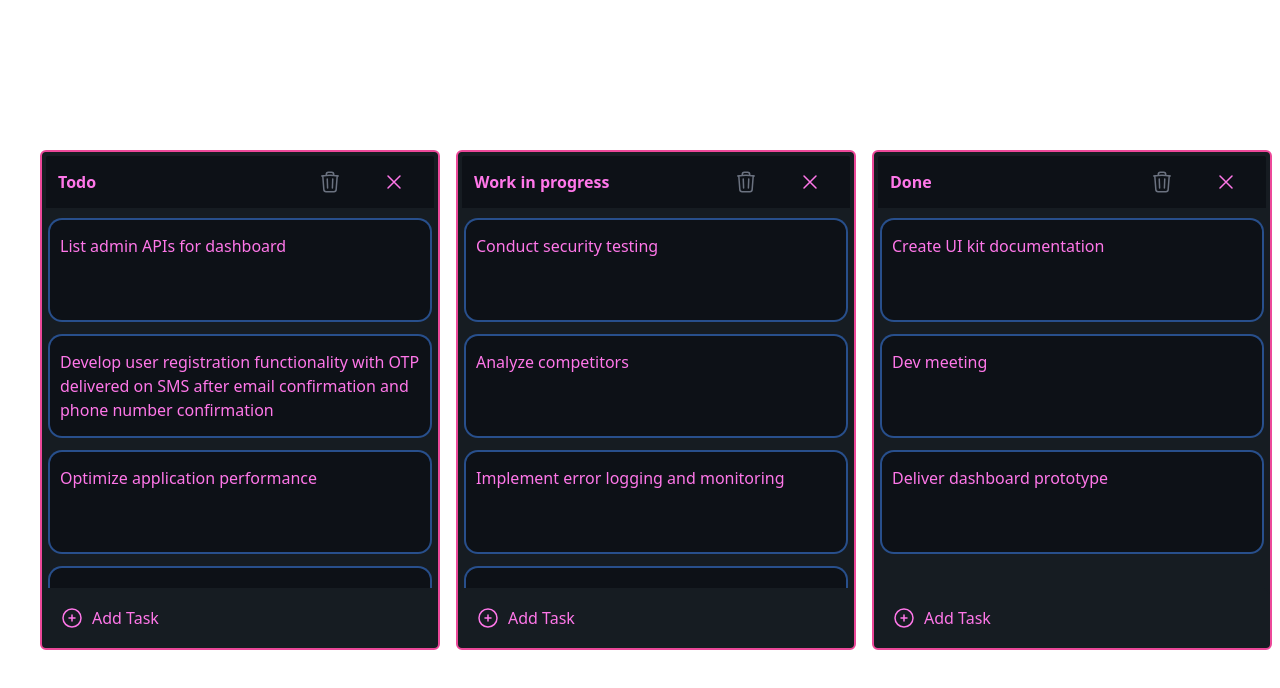
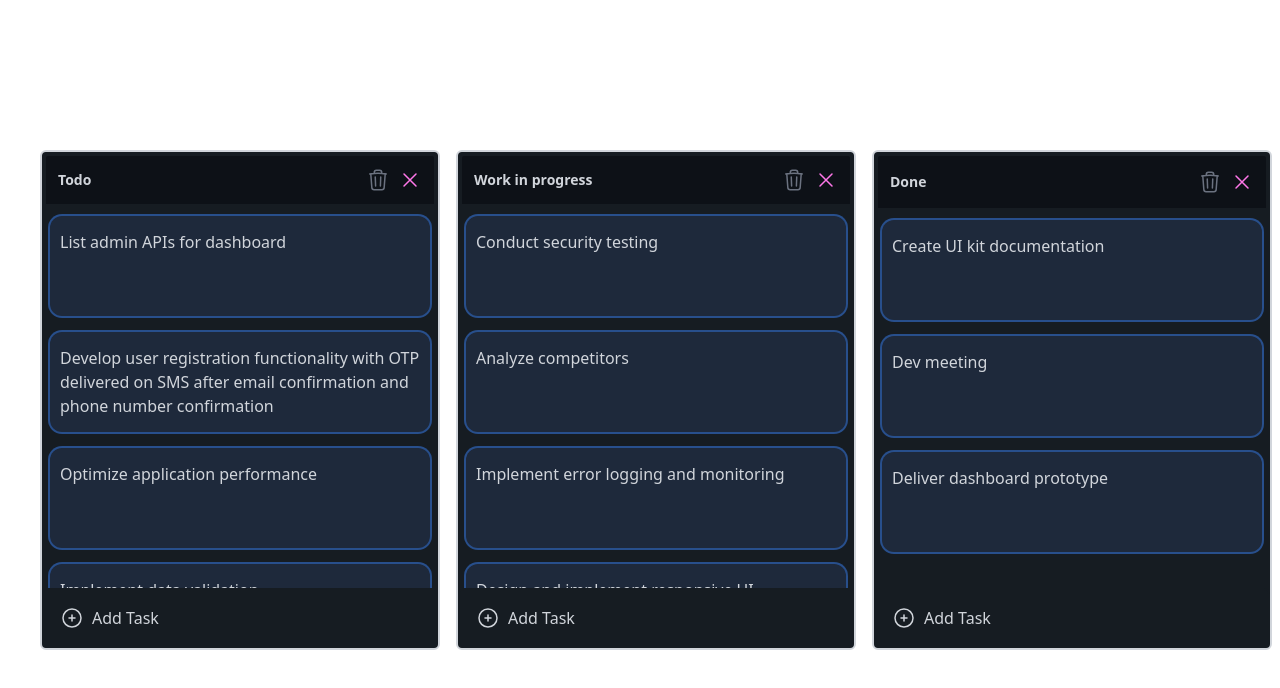
Before and after one commit to kema-ray/Kanban, a React (Vite) app: page / in a window 1280 px wide. Shown: the top 688 px of the page. Built offline with nearby package versions, Linux system fonts and the light colour scheme.

Commit message:
make changes to the components in the project

```diff
--- a/src/Redux/cardSlice.ts
+++ b/src/Redux/cardSlice.ts
@@ -43,7 +43,7 @@ const cardSlice = createSlice({
         addAllColumns(state, action: PayloadAction<Column[]>){
             action?.payload?.map((column) => state.columns.push(column));
         },
-        updateColumn(state, action:PayloadAction<{ columnId: string; newTitle: string }>) {
+        updateColumnTitle(state, action:PayloadAction<{ columnId: any; newTitle: string }>) {
             const { columnId, newTitle } = action.payload;
             const column = state.columns.find(col => col.id === columnId);
             if (column) {
@@ -67,7 +67,19 @@ const cardSlice = createSlice({
               column.tasks.push(newTasks);
             }
         },
-        updateNewTask(state, action: PayloadAction<{ taskId: string; newContent: string }>) {
+        updateTaskColumn(state, action: PayloadAction<{ taskId: any; newColumnId: any }>) {
+          const { taskId, newColumnId } = action.payload;
+
+          // Find the task and update its column
+          for (const column of state.columns) {
+              const task = column.tasks.find((t) => t.id === taskId);
+              if (task) {
+                  task.columnId = newColumnId;
+                  break;
+              }
+          }
+      },
+        updateNewTask(state, action: PayloadAction<{ taskId: any; newContent: string }>) {
             const { taskId, newContent } = action.payload;
             for (const column of state.columns) {
               const task = column.tasks.find(t => t.id === taskId);
@@ -77,7 +89,7 @@ const cardSlice = createSlice({
               }
             }
         },
-        deleteAddedTask(state, action: PayloadAction<{ taskId: string }>) {
+        deleteAddedTask(state, action: PayloadAction<{ taskId: any }>) {
             const { taskId } = action.payload;
             for (const column of state.columns) {
               column.tasks = column.tasks.filter(task => task.id !== taskId);
@@ -107,37 +119,27 @@ const cardSlice = createSlice({
               }
             }
           },
-        // dragAddedEvent(
-        //     state, action: PayloadAction<{taskID: string; fromColumnID:string; toColumnID: string;}>
-        // ) {
-        //     const {taskID, fromColumnID,toColumnID} = action.payload;
-        //     const fromColumn = state.columns.find((col) => col.id === fromColumnID);
-        //     const toColumn = state.columns.find((col) => col.id === toColumnID);
-
-        //     if (fromColumn && toColumn) {
-        //         const taskIndex = fromColumn.tasks.findIndex(
-        //           (task) => task.id === taskID
-        //         );
-
-        //         if (taskIndex !== -1) {
-        //           const task = fromColumn.tasks.splice(taskIndex, 1)[0];
-        //           toColumn.tasks.push(task);
-        //         }
-        //       }
-        //     },
+          clearTasksInColumn(state, action) {
+            const columnId = action.payload;
+            const column = state.columns.find(col => col.id === columnId);
+            if (column) {
+                column.tasks = [];
+            }
+          },
     }
 })
 
 export const {
     addColumn,
     addAllColumns,
-    updateColumn,
+    updateColumnTitle,
     deleteAllColumn,
     addNewTask,
     updateNewTask,
+    updateTaskColumn,
     deleteAddedTask,
     dragTaskBetweenColumns,
-        // dragAddedEvent,
+    clearTasksInColumn,
 } = cardSlice.actions;
 
 export default cardSlice.reducer;
--- a/src/components/ColumnContainer.tsx
+++ b/src/components/ColumnContainer.tsx
@@ -8,7 +8,7 @@ import TaskCard from "./TaskCard";
 import ClearIcon from "../icons/ClearIcon";
 
 import { useDispatch } from "react-redux";
-import { addNewTask, deleteAllColumn } from "../Redux/cardSlice";
+import { addNewTask, deleteAllColumn, updateColumnTitle } from "../Redux/cardSlice";
 
 interface Props {
     column: Column
@@ -22,13 +22,15 @@ interface Props {
 }
 
 function ColumnContainer(props: Props) {
-    const { column, deleteColumn, updateColumn, createTask, tasks, deleteTask, updateTask, clearTasks } = props;
-
+    const { column, updateColumn, createTask, tasks, deleteTask, updateTask, clearTasks } = props;
+    // deleteColumn
     const [editMode, setEditMode] = useState(false);
     const [clearingTasks, setClearingTasks] = useState(false);
     const taskIds = useMemo(() => {
         return tasks.map((task) => task.id);
     }, [tasks])
+
+    // const dispatch = useDispatch;
 
 
     const { setNodeRef, attributes, listeners, transform, transition, isDragging } = useSortable({
@@ -43,13 +45,14 @@ function ColumnContainer(props: Props) {
     const style = {
         transition,
         transform: CSS.Transform.toString(transform),
+        height: "100%"
     };
 
     if (isDragging) {
         return(
             <div ref={setNodeRef}
             style={style}
-            className="bg-columnBackgroundColor opacity-60 border-2 border-rose-500 w-[350px] h-[500px] max-h-[500px] rounded-mdflex flex-col">
+            className="bg-columnBackgroundColor opacity-60 border-2 border-gray-300 w-[350px] h-[500px] max-h-[500px] rounded-md flex flex-col">
             </div>
         )
     }
@@ -57,7 +60,10 @@ function ColumnContainer(props: Props) {
     const dispatch = useDispatch();
 
     return (
-        <div className="bg-columnBackgroundColor border-2 border-pink-500 w-[400px] h-[500px] max-h-[500px] rounded-md flex flex-col">
+        <div
+        ref={setNodeRef}
+        style={style}
+        className="bg-columnBackgroundColor border-2 border-gray-300 w-[400px] h-[500px] max-h-[500px] rounded-md flex flex-col">
       <div
       {...attributes}
       {...listeners}
@@ -66,8 +72,9 @@ function ColumnContainer(props: Props) {
             setEditMode(true);
           }
         }}
-        className="bg-mainBackgroundColor text-md h-[60px] cursor-grab rounded-md rounded-b-none p-3 font-bold border-columnBackgroundColor border-4 flex items-center justify-between relative"
+        className="bg-mainBackgroundColor text-sm h-[60px] cursor-grab rounded-md rounded-b-none p-3 font-bold border-columnBackgroundColor border-4 flex items-center justify-between relative"
       >
+        {/* {column.title} */}
         {editMode && !clearingTasks ? (
           <input
             className="bg-white focus:border-rose-500 border-rounded outline-none px-2"
@@ -76,6 +83,7 @@ function ColumnContainer(props: Props) {
             autoFocus
             onBlur={() => {
               setEditMode(false);
+              dispatch(updateColumnTitle({ columnId: column.id, newTitle: column.title }));
             }}
             onKeyDown={(e) => {
               if (e.key !== 'Enter') return;
@@ -84,23 +92,23 @@ function ColumnContainer(props: Props) {
             disabled={clearingTasks}
           />
         ) : (
-          <span>{column.title}</span>
+          <span className="text-gray-300">{column.title}</span>
         )}
-        <div>
-          <button
+        <div className="flex items-center gap-2">
+          <button title="Delete Column"
             onClick={() => {
               dispatch(deleteAllColumn(column.id));
             }}
-            className="stroke-gray-500 hover:stroke-white hover:bg-columnBackgroundColor rounded py-2 px-4 right-1"
+            className="stroke-gray-500 hover:stroke-white hover:bg-columnBackgroundColor rounded"
           >
             <TrashIcon />
           </button>
-          <button
+          <button title="Clear Column"
             onClick={() => {
               clearTasks(column.id);
               setClearingTasks(true);
             }}
-            className="stroke-gray-500 hover:stroke-white hover:bg-columnBackgroundColor rounded py-2 px-4 ml-2"
+            className="stroke-gray-500 hover:stroke-white hover:bg-columnBackgroundColor rounded"
           >
             <ClearIcon />
           </button>
@@ -118,7 +126,7 @@ function ColumnContainer(props: Props) {
             </SortableContext>
         </div>
 
-        <button className="flex gap-2 items-center border-columnBackgroundColor border-2 rounded-md p-4 border-x-columnBackgroundColor hover:bg-mainBackgroundColor hover:text-rose-500 active:bg-black"
+        <button className="flex gap-2 items-center border-columnBackgroundColor border-2 rounded-md p-4 border-x-columnBackgroundColor text-gray-300 hover:text-sky-600 active:bg-black"
         onClick={() => {
             dispatch(addNewTask({ columnID: column.id, taskTitle: `New Task` }));
             // dispatch(addNewTask({ columnID: column.id.toString(), taskTitle: `New Task` }));
--- a/src/components/KanbanBoard.tsx
+++ b/src/components/KanbanBoard.tsx
@@ -1,34 +1,15 @@
 import { DndContext, DragEndEvent, DragOverEvent, DragOverlay, DragStartEvent, PointerSensor, useSensor, useSensors } from "@dnd-kit/core";
 import { arrayMove, SortableContext } from "@dnd-kit/sortable";
 import { Button } from "@mui/material";
-import { useEffect, useMemo, useState } from 'react';
+import { useMemo, useState } from 'react';
 import { createPortal } from "react-dom";
 import { useDispatch, useSelector } from "react-redux";
 import PlusIcon from "../icons/PlusIcon";
-import { addAllColumns, dragTaskBetweenColumns } from "../Redux/cardSlice";
+import { addAllColumns, clearTasksInColumn, deleteAddedTask, dragTaskBetweenColumns, updateNewTask, } from "../Redux/cardSlice";
 import { Column, Id, Task } from "../types";
 import ColumnContainer from "./ColumnContainer";
 import TaskCard from "./TaskCard";
-// import cardSlice, { addAllColumns, addNewTask } from "../Redux/cardSlice";
-// import { createSlice } from "@reduxjs/toolkit";
 
-const defaultCols: Column[] = [
-    {
-      id: "todo",
-      title: "Todo",
-      tasks: []
-    },
-    {
-      id: "doing",
-      title: "Work in progress",
-      tasks: []
-    },
-    {
-      id: "done",
-      title: "Done",
-      tasks: []
-    },
-  ];
 
   const defaultTasks: Task[] = [
     {
@@ -109,7 +90,7 @@ function KanbanBoard() {
     const dispatch = useDispatch();
     const columns = useSelector((state: any) => state.cards.columns)
 
-    // const [columns, setColumns]=useState<Column[]>(storedCols);
+    // const [columns, setColumns]=useState<Column[]>([]);
     const columnsId = useMemo(() => columns.map((col: any) => col.id),
     [columns])
     const [tasks, setTasks] = useState<Task[]>(defaultTasks);
@@ -204,14 +185,34 @@ function KanbanBoard() {
 
     function clearTasks(columnId: Id) {
         setTasks((tasks) => tasks.filter((task) => task.columnId !== columnId));
+        dispatch(clearTasksInColumn(columnId));
     }
 
     function deleteTask(id: Id) {
-        const newTasks = tasks.filter((task) => task.id !== id);
-        setTasks(newTasks);
-        // dispatch(deleteAdde({ taskId: id }));
-        // dispatch(deleteAddedTask({ taskId: tasks.id }));
+      const newTasks = tasks.filter((task) => task.id !== id);
+      setTasks(newTasks);
+      dispatch(deleteAddedTask({ taskId: id }));
     }
+
+    // function deleteTask(columnsId: any, taskId: any,) {
+    //   dispatch(deleteAddedTask({ taskId}));
+    //   console.log(taskId);
+    //   id: Id
+    //   const newTasks = tasks.filter((task) => task.id !== id);
+    //   setTasks(newTasks);
+    //   const updatedColumns = columns.map((col: any) => {
+    //     if (col.id === columnsId) {
+    //         return {
+    //             ...col,
+    //             tasks: col.tasks.filter((task: any) => task.id !== taskId),
+    //         };
+    //     }
+    //     return col;
+    // });
+    // columns(updatedColumns);
+    //     dispatch(deleteAdde({ taskId: id }));
+    //     dispatch(deleteAddedTask({ taskId: tasks.id }));
+    // }
 
   //   function deleteTaskFromRedux(taskId: Id) {
   //     dispatch(deleteAddedTask({ taskId }));
@@ -224,6 +225,7 @@ function KanbanBoard() {
         });
 
         setTasks(newTasks);
+        dispatch(updateNewTask({ taskId: id, newContent: content }));
     }
 
     function createNewColumn() {
@@ -273,8 +275,12 @@ function KanbanBoard() {
         const { active, over } = event;
         if (!over) return;
 
-        const activeColumnId = active.id;
+        const activeColumnId = active.data.current?.id;
         const overColumnId = over.id;
+
+        // if (activeTask) {
+        //   dispatch(updateTaskColumn({ taskId: activeTask, newColumnId: overColumnId }));
+        // }
 
         if (activeColumnId === overColumnId) return;
 
--- a/src/components/TaskCard.tsx
+++ b/src/components/TaskCard.tsx
@@ -41,7 +41,7 @@ function TaskCard({ task, deleteTask, updateTask }: Props) {
             style={style}
             className="
             opacity-30
-          bg-mainBackgroundColor p-2.5 h-[100px] min-h-[100px] items-center flex text-left rounded-xl border-2 border-rose-500  cursor-grab relative
+          bg-slate-800 p-2.5 h-[100px] min-h-[100px] items-center flex text-left rounded-xl border-2 border-gray-300  cursor-grab relative
           "
           />
         );
@@ -54,9 +54,9 @@ function TaskCard({ task, deleteTask, updateTask }: Props) {
                 style={style}
                 {...attributes}
                 {...listeners}
-                className="bg-mainBackgroundColor p-2.5 h-[100px]
+                className="bg-slate-800 p-2.5 h-[100px]
                 min-h-[100px] items-center flex text-left rounded-xl
-                hover: ring-2 hover:ring-inset hover:ring-rose-500
+                hover: ring-2 hover:ring-inset hover:ring-sky-500
                 relative cursor-grab">
                     <textarea
                     className="
@@ -85,9 +85,9 @@ function TaskCard({ task, deleteTask, updateTask }: Props) {
         {...attributes}
         {...listeners}
         onClick={toggleEditMode}
-        className="bg-mainBackgroundColor p-2.5 h-[100px]
+        className="bg-slate-800 p-2.5 h-[100px]
         min-h-[100px] items-center flex text-left rounded-xl
-        hover: ring-2 hover:ring-inset hover:ring-rose-500
+        hover: ring-2 hover:ring-inset hover:ring-gray-300
         relative cursor-grab task"
         onMouseOver={() => {
             setMouseIsOver(true);
@@ -96,7 +96,7 @@ function TaskCard({ task, deleteTask, updateTask }: Props) {
             setMouseIsOver(false);
         }}
         >
-            <p className="my-auto h-[90%] w-full overflow-y-auto
+            <p className="my-auto text-gray-300 h-[90%] w-full overflow-y-auto
             overflow-x-hidden whitespace-pre-wrap">
                 {task.content}
             </p>
```
